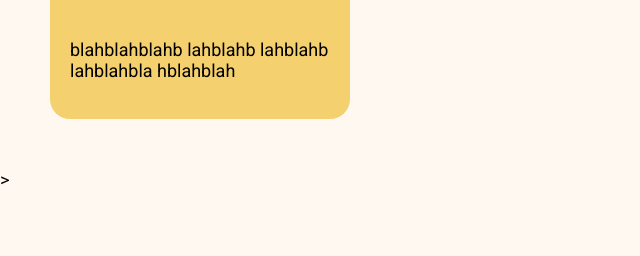
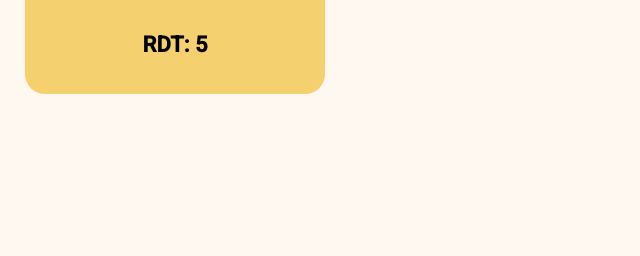
Before and after one commit to iO-Academy/2021-jan-sloths-biscuit-app, a PHP site: page / in a window 1280 px wide. Shown: the part 544-800 px from the top of the page, without its empty margins (0-640 px from the left). Run offline with PHP 8.4, Linux system fonts and the light colour scheme.

```diff
--- a/src/index.php
+++ b/src/index.php
@@ -21,12 +21,12 @@ namespace BiscuitApp;
     </div>
     <div  class="outer-container">
         <div class="card">
-            <div class="item-header">blahblahblah</div>
+            <div class="item-header"><h2>Digestive</h2></div>
             <div class="item-img"><img src="https://placekitten.com/200/250"></div>
-            <div class="item-data">blahblahblahb lahblahb lahblahb lahblahbla hblahblah</div>
+            <div class="item-data"><h3>RDT: 5</h3></div>
         </div>
     </div>
 </main>
 
 </body>
-</html>>
+</html>
--- a/src/script.css
+++ b/src/script.css
@@ -23,6 +23,11 @@ h1 {
     display: inline-block;
 }
 
+h2, h3 {
+    font-size: 2.2rem;
+    text-align: center;
+}
+
 img {
    border-radius: 20px;
 }
@@ -40,7 +45,7 @@ img {
 }
 
 .card {
-    margin: 50px;
+    margin: 25px;
     background-color: #F4D06F;
     width: 300px;
     height: 500px;
@@ -57,6 +62,7 @@ img {
     height: 100px;
     display: flex;
     justify-content: center;
+    align-items: center;
     padding: 20px;
 }
 
```
